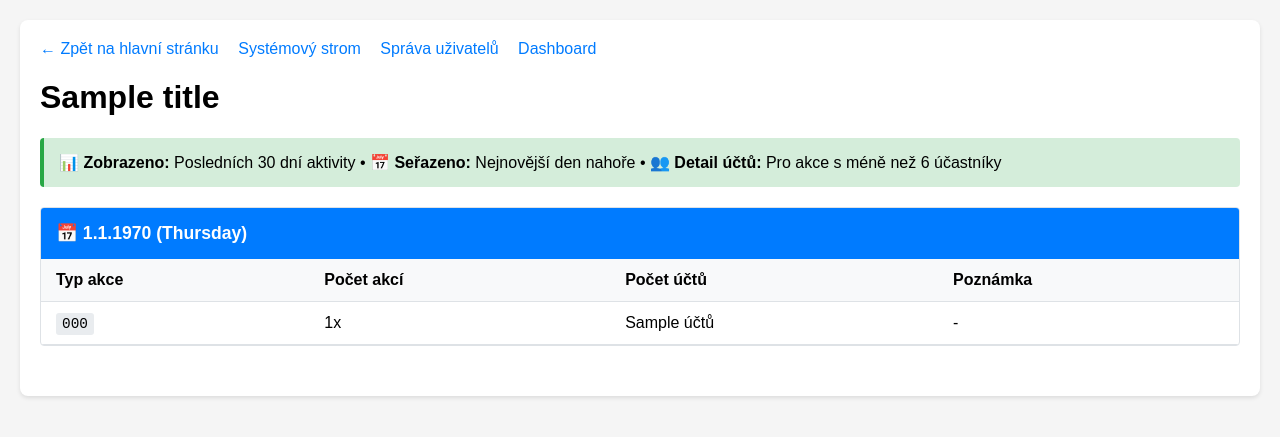
After one commit to Zdendys79/ivy4b3t, a PHP site: template web/app/views/system/action-log-overview.php in a window 1280 px wide. The commit adds this page. Shown: the top 437 px of the page. Run offline with PHP 8.4, Linux system fonts and the light colour scheme; the template is opened without the code that fills it: most values are stand-ins (such as "Sample title", 1, 10 or a date in 2020).

Commit message:
Přidání přehledu akcí podle dnů - nová funkcionalita
- ActionLogController.php - denní přehled akcí z action_log
- action-log-overview.php - responzivní view s detaily účtů
- Route /action-log přidána do index.php
- Odkaz v main menu v Dashboard sekci
- Funkce: denní souhrn, počty akcí/účtů, detail pro <6 účtů

```diff
--- a/ivy/package.json
+++ b/ivy/package.json
@@ -2,7 +2,7 @@
   "name": "ivy",
   "type": "module",
   "version": "1.0.0",
-  "versionCode": "hls",
+  "versionCode": "ixp",
   "description": "Hlavní klient Ivy4B3T pro automatizaci interakcí na FB",
   "main": "ivy.js",
   "scripts": {
--- a/web/app/views/main-menu.php
+++ b/web/app/views/main-menu.php
@@ -136,6 +136,7 @@
                 <p>Pokročilé přehledy, statistiky a monitoring systému</p>
                 <ul class="module-links">
                     <li><a href="dashboard">📈 Pokročilý dashboard</a></li>
+                    <li><a href="action-log">📋 Přehled akcí podle dnů</a></li>
                     <li><a href="api/status">🔌 API Status</a></li>
                 </ul>
             </div>
--- /dev/null
+++ b/web/app/views/system/action-log-overview.php
@@ -0,0 +1,175 @@
+<!DOCTYPE html>
+<html lang="cs">
+<head>
+    <meta charset="UTF-8">
+    <meta name="viewport" content="width=device-width, initial-scale=1.0">
+    <title><?= $title ?> - IVY4B3T</title>
+    <style>
+        body {
+            font-family: Arial, sans-serif;
+            margin: 20px;
+            background-color: #f5f5f5;
+        }
+        .container {
+            background: white;
+            padding: 20px;
+            border-radius: 8px;
+            box-shadow: 0 2px 4px rgba(0,0,0,0.1);
+        }
+        .date-section {
+            margin-bottom: 30px;
+            border: 1px solid #dee2e6;
+            border-radius: 4px;
+            overflow: hidden;
+        }
+        .date-header {
+            background-color: #007bff;
+            color: white;
+            padding: 15px;
+            font-weight: bold;
+            font-size: 1.1em;
+        }
+        .actions-table {
+            width: 100%;
+            border-collapse: collapse;
+        }
+        .actions-table th, .actions-table td {
+            padding: 12px 15px;
+            text-align: left;
+            border-bottom: 1px solid #dee2e6;
+        }
+        .actions-table th {
+            background-color: #f8f9fa;
+            font-weight: bold;
+        }
+        .actions-table tbody tr:hover {
+            background-color: #f8f9fa;
+        }
+        .action-code {
+            font-family: 'Courier New', monospace;
+            background-color: #e9ecef;
+            padding: 3px 6px;
+            border-radius: 3px;
+            font-size: 0.9em;
+        }
+        .account-details {
+            background-color: #fff3cd;
+            padding: 8px;
+            border-radius: 4px;
+            font-size: 0.85em;
+            margin-top: 5px;
+            border-left: 4px solid #ffc107;
+        }
+        .error {
+            background-color: #f8d7da;
+            color: #721c24;
+            padding: 15px;
+            border-radius: 4px;
+            border-left: 4px solid #dc3545;
+        }
+        nav {
+            margin-bottom: 20px;
+        }
+        nav a {
+            margin-right: 15px;
+            color: #007bff;
+            text-decoration: none;
+        }
+        nav a:hover {
+            text-decoration: underline;
+        }
+        .stats-summary {
+            background-color: #d4edda;
+            padding: 15px;
+            border-radius: 4px;
+            margin-bottom: 20px;
+            border-left: 4px solid #28a745;
+        }
+    </style>
+</head>
+<body>
+    <div class="container">
+        <nav>
+            <a href="/">← Zpět na hlavní stránku</a>
+            <a href="/scheme">Systémový strom</a>
+            <a href="/users">Správa uživatelů</a>
+            <a href="/dashboard">Dashboard</a>
+        </nav>
+
+        <h1><?= htmlspecialchars($title) ?></h1>
+
+        <?php if (isset($error)): ?>
+            <div class="error">
+                <?= htmlspecialchars($error) ?>
+            </div>
+        <?php else: ?>
+
+            <div class="stats-summary">
+                <strong>📊 Zobrazeno:</strong> Posledních 30 dní aktivity •
+                <strong>📅 Seřazeno:</strong> Nejnovější den nahoře •
+                <strong>👥 Detail účtů:</strong> Pro akce s méně než 6 účastníky
+            </div>
+
+            <?php if (empty($grouped_data)): ?>
+                <p>Žádné záznamy akcí nebyly nalezeny za posledních 30 dní.</p>
+            <?php else: ?>
+
+                <?php foreach ($grouped_data as $date => $actions): ?>
+                    <div class="date-section">
+                        <div class="date-header">
+                            📅 <?= date('j.n.Y', strtotime($date)) ?> (<?= date('l', strtotime($date)) ?>)
+                        </div>
+
+                        <table class="actions-table">
+                            <thead>
+                                <tr>
+                                    <th>Typ akce</th>
+                                    <th>Počet akcí</th>
+                                    <th>Počet účtů</th>
+                                    <th>Poznámka</th>
+                                </tr>
+                            </thead>
+                            <tbody>
+                                <?php foreach ($actions as $action): ?>
+                                    <tr>
+                                        <td>
+                                            <span class="action-code"><?= htmlspecialchars($action['action_code']) ?></span>
+                                        </td>
+                                        <td>
+                                            <?= number_format($action['action_count']) ?>x
+                                        </td>
+                                        <td>
+                                            <?= $action['unique_accounts'] ?> účtů
+                                        </td>
+                                        <td>
+                                            <?php
+                                            $detail_key = $action['action_date'] . '_' . $action['action_code'];
+                                            if (isset($action_details[$detail_key]) && $action['unique_accounts'] < 6):
+                                            ?>
+                                                <div class="account-details">
+                                                    <strong>👤 Účty:</strong>
+                                                    <?php
+                                                    $account_list = [];
+                                                    foreach ($action_details[$detail_key] as $account) {
+                                                        $surname = $account['surname'] ?: 'Neznámý';
+                                                        $account_list[] = "ID{$account['account_id']} ({$surname})";
+                                                    }
+                                                    echo htmlspecialchars(implode(', ', $account_list));
+                                                    ?>
+                                                </div>
+                                            <?php else: ?>
+                                                -
+                                            <?php endif; ?>
+                                        </td>
+                                    </tr>
+                                <?php endforeach; ?>
+                            </tbody>
+                        </table>
+                    </div>
+                <?php endforeach; ?>
+
+            <?php endif; ?>
+        <?php endif; ?>
+    </div>
+</body>
+</html>
--- a/web/index.php
+++ b/web/index.php
@@ -138,6 +138,10 @@ try {
             callController('SystemController', 'apiStatus');
             break;
 
+        case '/action-log':
+            callController('ActionLogController', 'dailyOverview');
+            break;
+
         case '/login':
             callController('AuthController', 'login');
             break;
```
Also changed, not shown: web/app/controllers/ActionLogController.php (added, +74 -0 lines).
